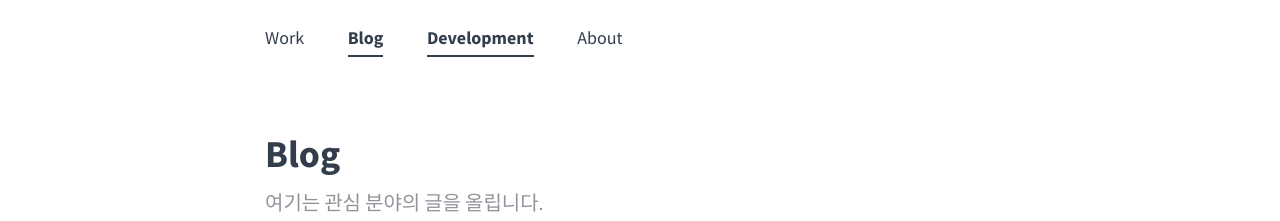
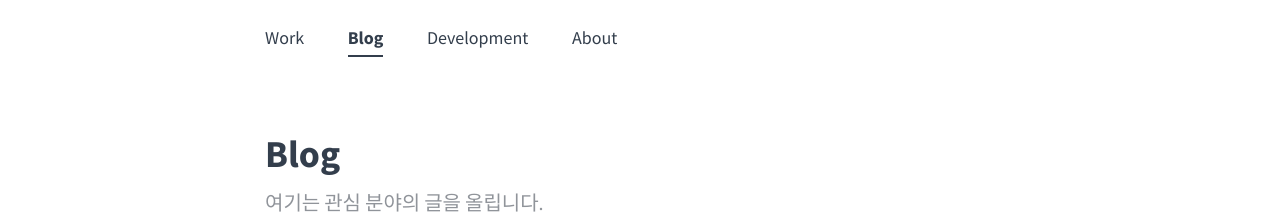
Before and after one commit to recordbook/recordbook.github.io, a Jekyll site: the page built from blog/index.md, in a window 1280 px wide. Shown: the top 221 px of the page. Built offline with Jekyll 4.4.1, drawn with Linux system fonts in a browser that asks for light colours.

Commit message:
Update default.html

```diff
--- a/_layouts/default.html
+++ b/_layouts/default.html
@@ -15,7 +15,7 @@
                     <a href="{{ '/blog' | prepend: site.baseurl }}" {% if current[1] == "blog" %} class="active"{% endif %} >Blog</a>
                 </li>
                 <li class="transition">
-                    <a href="{{ '/development' | prepend: site.baseurl }}" {% if current[1] == "blog" %} class="active"{% endif %} >Development</a>
+                    <a href="{{ '/development' | prepend: site.baseurl }}" {% if current[1] == "development" %} class="active"{% endif %} >Development</a>
                 </li>
                 <li class="transition">
                     <a href="{{ '/about' | prepend: site.baseurl }}" {% if current[1] == "about" %} class="active"{% endif %} >About</a>
```
